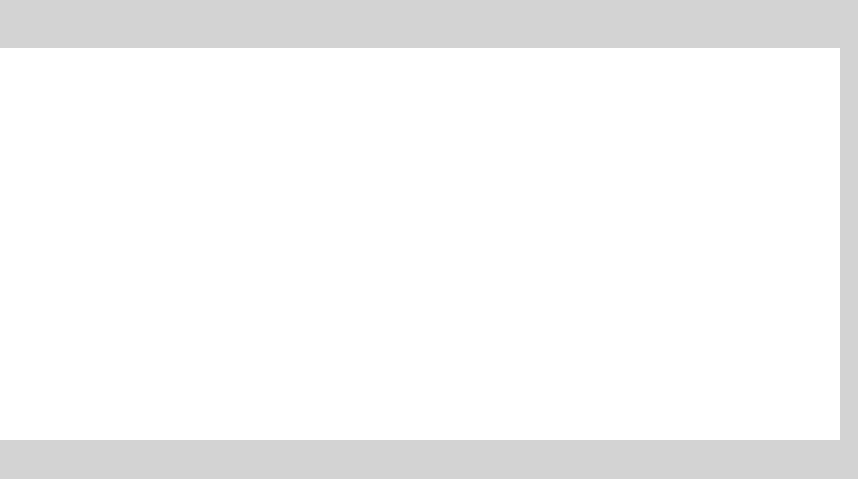
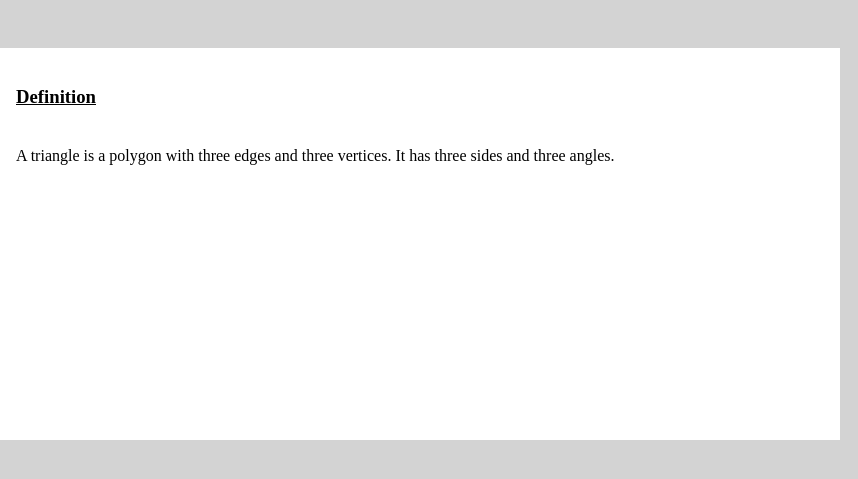
Before and after one commit to munganyendesandrine/Triangle, a plain HTML site: page index.html in a window 1280 px wide. Shown: the part 215-694 px from the top of the page, 422-1280 px from the left. Drawn offline with Linux system fonts and the light colour scheme.

Commit message:
Triangle Definition

```diff
--- a/index.html
+++ b/index.html
@@ -54,12 +54,15 @@
       </div>
 
       <section>
-          <div class="two">
-              <div id="image">
-            <img src="images/SandrineMunganyende2.png" width="350px" height="350px"><br>
+        <div class="two">
+            <div id="image">
+          <img src="images/SandrineMunganyende2.png" width="350px" height="350px"><br>
 
-            <a href="file:///home/wecode/Documents/MORINGA_PREP/Triangle/Potifolio/index.html">Click Here for Author details</a>
-            </div>
+          <a href="file:///home/wecode/Documents/MORINGA_PREP/Triangle/Potifolio/index.html">Click Here for Author details</a>
+          </div>
+          <div id="text">
+            <h3><u>Definition</u></h3>
+            <p>A triangle is a polygon with three edges and three vertices. It has three sides and three angles.</p>
 
 
       </body>
```
